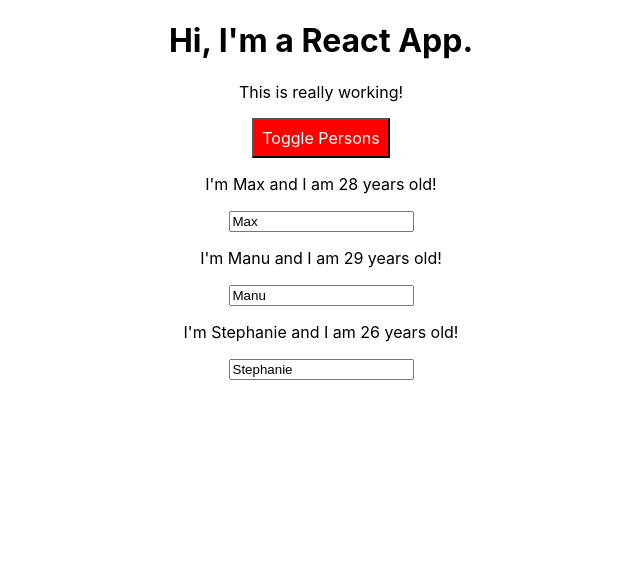
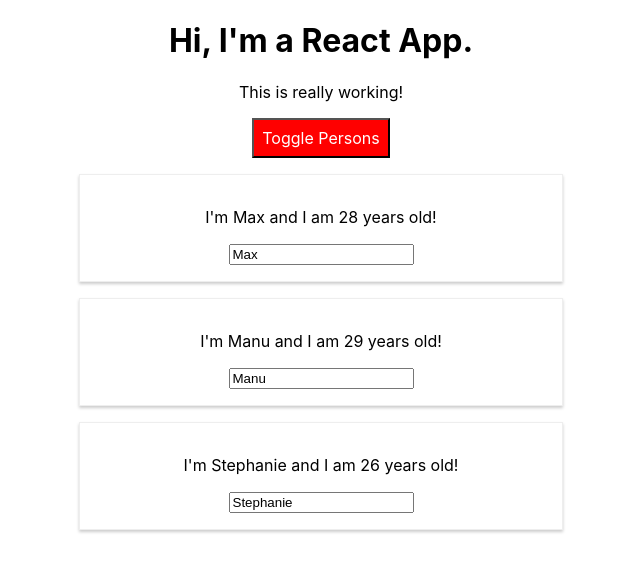
Before and after one commit to somersbmatthews/react-complete-guide-es7, a React (Create React App) app: page / in a window 1280 px wide. Both pictures are taken after a click on the button "Toggle Persons". Shown: the top 572 px of the page, without its empty margins (319-959 px from the left). Built offline with nearby package versions, Linux system fonts and the light colour scheme.

Commit message:
finished with radium

```diff
--- a/src/App.js
+++ b/src/App.js
@@ -1,6 +1,6 @@
 import React, { Component } from 'react';
 import './App.css';
-import Radium from 'radium';
+import Radium, { StyleRoot } from 'radium';
 import Person from './Person/Person';
 
 
@@ -83,12 +83,13 @@
             changed={(event) => this.nameChangedHandler(event, person.id)}/>
           })}
          </div>
-      );
+      )
+
       style.backgroundColor = 'red';
       style[':hover'] = {
-        backgroundColor: 'lightgred',
+        backgroundColor: 'lightred',
         color: 'black'
-      }
+      };
     }
 
     const classes = []
@@ -100,6 +101,7 @@
     }
 
     return (
+      <StyleRoot>
         <div className="App">
           <h1>Hi, I'm a React App.</h1>
           <p className={classes.join(' ')}>This is really working!</p>
@@ -108,6 +110,7 @@
             onClick={this.togglePersonsHandler}>Toggle Persons</button>
           {persons}
           </div>
+      </StyleRoot>
     );
     // return React.createElement('div', {className: 'App'}, 'h1', "I'm a React App!")
   }
--- a/src/Person/Person.js
+++ b/src/Person/Person.js
@@ -1,9 +1,19 @@
 import React from 'react';
+import Radium from 'radium';
 import './Person.css';
 
+
+
 const person = (props) => {
+
+    const style = {
+        '@media (min-width: 500px)': {
+            width: '450px'
+        }
+    }
+
     return (
-        <div>
+        <div className="Person" style={style}>
 
              <p onClick={props.click}>I'm {props.name} and I am {props.age} years old!</p>
              <p>{props.children}</p>
@@ -15,4 +25,4 @@
     )
 };
 
-export default person;
+export default Radium(person);
```
Lines whose indentation alone changed are shown as unchanged.
